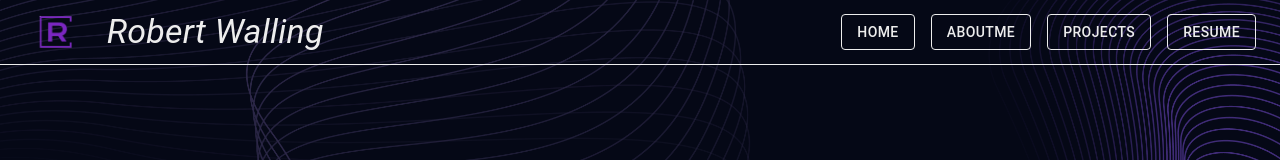
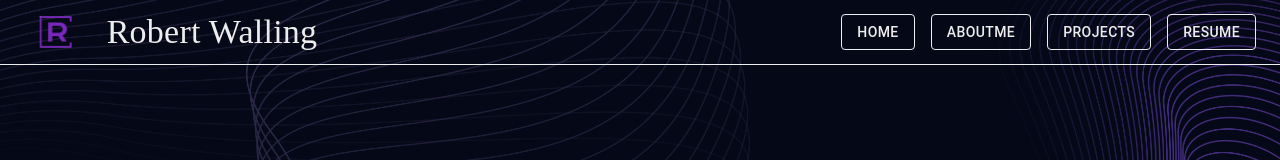
Before and after one commit to RWalling21/RW-Portfolio, a React (Create React App) app in the folder portfolio/: page / in a window 1280 px wide. Shown: the top 160 px of the page. Built offline with nearby package versions, Linux system fonts and the light colour scheme; the HTML template or start-up script is replaced by a standard one.

Commit message:
Cleaned Navbar code and created empty component dirs

```diff
--- a/portfolio/src/App.tsx
+++ b/portfolio/src/App.tsx
@@ -1,6 +1,6 @@
 import React from 'react';
 import './App.css';
-import NavBar from './header/Navbar';
+import NavBar from './header/NavBar';
 import Hero from './hero/Hero';
 
 const App : React.FC = () => {
@@ -9,6 +9,8 @@ const App : React.FC = () => {
       <NavBar />
 
       <Hero />
+
+
     </div>
   );
 }
--- /dev/null
+++ b/portfolio/src/header/NavBarStyles.ts
@@ -0,0 +1,27 @@
+import { styled } from '@mui/system';
+import Typography from '@mui/material/Typography';
+import AppBar from '@mui/material/AppBar';
+import Button from '@mui/material/Button';
+
+export const StyledTypography = styled(Typography)({
+  flexGrow: 1,
+  fontFamily: "Sans Serif",
+  fontStyle: "normal",
+  color: '#EDEDED',
+});
+
+export const StyledAppBar = styled(AppBar)({
+  backgroundColor: 'transparent',
+  borderBottom: '1px solid #EDEDED',
+});
+
+export const StyledButton = styled(Button)({
+  color: '#EDEDED',
+  borderColor: '#EDEDED',
+  marginLeft: '1rem',
+});
+
+export const LogoImage = styled("img")({
+  height: '50px',
+  marginRight: '1rem'
+});
--- a/portfolio/src/header/navbar.tsx
+++ b/portfolio/src/header/navbar.tsx
@@ -1,39 +1,15 @@
 import React, { ReactElement } from 'react';
-import AppBar from '@mui/material/AppBar';
 import Toolbar from '@mui/material/Toolbar';
-import Typography from '@mui/material/Typography';
-import Button from '@mui/material/Button';
 import Slide from '@mui/material/Slide';
 import useScrollTrigger from '@mui/material/useScrollTrigger';
-import { styled } from '@mui/system';
+
 import logo from "./r-logo.png";
+
+import { StyledTypography, StyledAppBar, StyledButton, LogoImage } from './NavBarStyles'
 
 interface HideOnScrollProps {
   children: ReactElement;
 }
-
-const StyledTypography = styled(Typography)({
-  flexGrow: 1,
-  fontFamily: '"Roboto", "Helvetica", "Arial", sans-serif',
-  fontStyle: 'italic',
-  color: '#EDEDED',
-});
-
-const StyledAppBar = styled(AppBar)({
-  backgroundColor: 'transparent',
-  borderBottom: '1px solid #EDEDED',
-});
-
-const StyledButton = styled(Button)({
-  color: '#EDEDED',
-  borderColor: '#EDEDED',
-  marginLeft: '1rem',
-});
-
-const LogoImage = styled("img")({
-  height: '50px',  // or any size you want
-  marginRight: '1rem'
-});
 
 function HideOnScroll({ children }: HideOnScrollProps) {
   const trigger = useScrollTrigger();
@@ -45,6 +21,8 @@ function HideOnScroll({ children }: HideOnScrollProps) {
   );
 }
 
+const NavBarButtons = ['Home', 'AboutMe', 'Projects', 'Resume'];
+
 const NavBar : React.FC = () => {
     return (
       <HideOnScroll>
@@ -54,10 +32,9 @@ const NavBar : React.FC = () => {
                 <StyledTypography variant="h4">
                     Robert Walling
                 </StyledTypography>
-                <StyledButton variant="outlined">Home</StyledButton>
-                <StyledButton variant="outlined">AboutMe</StyledButton>
-                <StyledButton variant="outlined">Projects</StyledButton>
-                <StyledButton variant="outlined">Resume</StyledButton>
+                {NavBarButtons.map(buttonName =>
+                  <StyledButton variant="outlined">{buttonName}</StyledButton>
+                )}
             </Toolbar>
         </StyledAppBar>
       </HideOnScroll>
--- a/portfolio/src/hero/hero.css
+++ b/portfolio/src/hero/hero.css
@@ -1,4 +1,4 @@
 .Content {
-    text-align: center;
-    margin-top: 5rem;
-  }
+  text-align: center;
+  margin-top: 5rem;
+}
```
